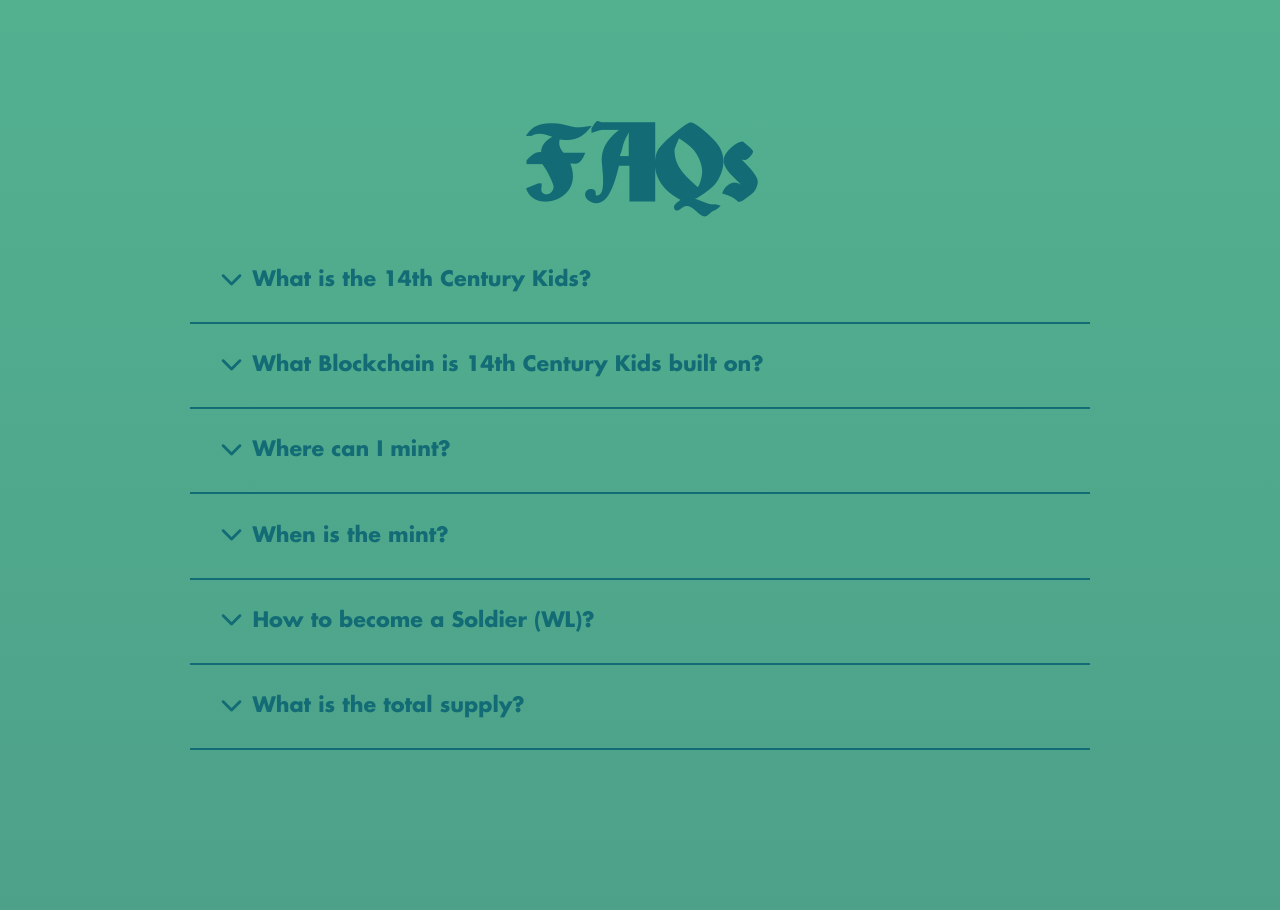
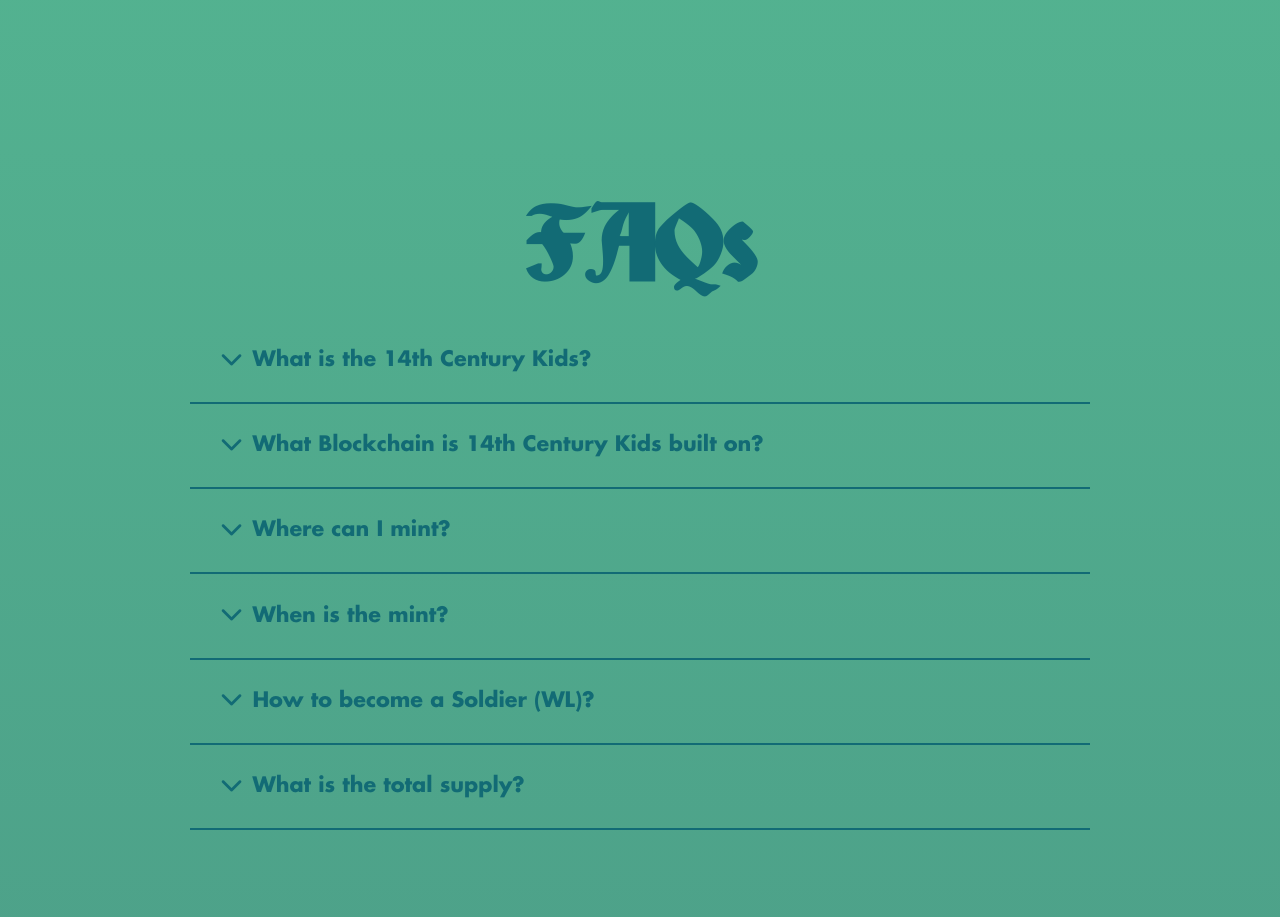
Before and after one commit to kquirapas/14th-century-kids, a React (Create React App) app: page / in a window 1280 px wide. Shown: the part 3240-4157 px from the top of the page. Built offline with nearby package versions, Linux system fonts and the light colour scheme.

Commit message:
add: space between chaz and faqs

```diff
--- a/src/pages/Home/Home.tsx
+++ b/src/pages/Home/Home.tsx
@@ -21,6 +21,7 @@ const Home: FC = () => (
     <Section anchor="team">
       <Team />
     </Section>
+    <Spacer size={5} />
     <Section anchor="faqs">
       <Faqs />
     </Section>
```
